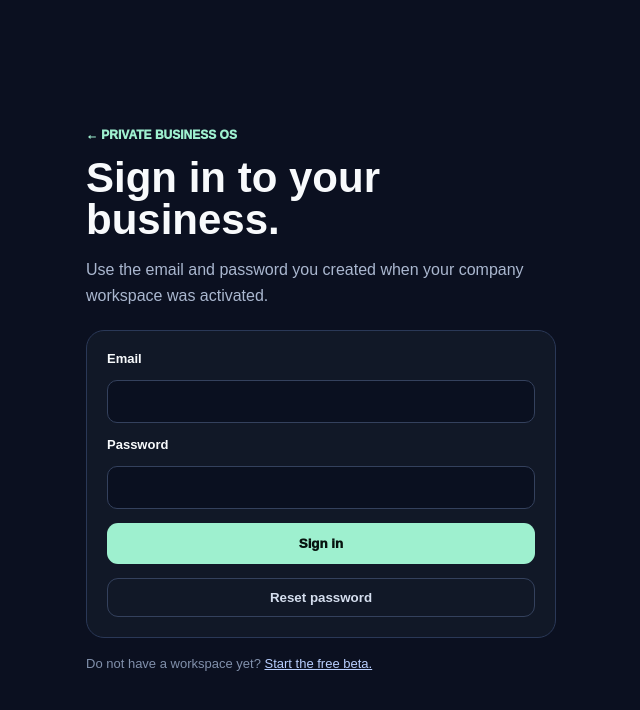
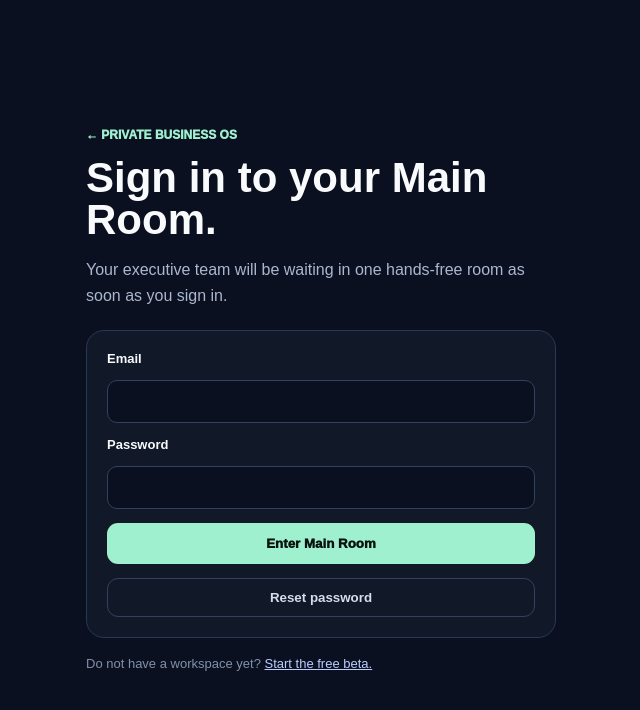
Before and after one commit to jimrusk/aridon-app, a Next.js app: page /customer/login in a window 1280 px wide. Shown: the top 710 px of the page, without its empty margins (319-959 px from the left). Built offline with nearby package versions, Linux system fonts and the light colour scheme.

Commit message:
Land customers in the executive Main Room

```diff
--- a/app/customer/login/page.tsx
+++ b/app/customer/login/page.tsx
@@ -25,7 +25,7 @@ export default function CustomerLoginPage() {
       if (!token) return;
       const response = await fetch('/api/customer/me', { headers: { Authorization: `Bearer ${token}` }, cache: 'no-store' });
       const result = await response.json().catch(() => ({}));
-      if (response.ok && result.tenant?.slug) router.replace(safeNext() || `/workspace/${result.tenant.slug}`);
+      if (response.ok && result.tenant?.slug) router.replace(safeNext() || '/customer/start');
     });
   }, [router]);
 
@@ -37,7 +37,7 @@ export default function CustomerLoginPage() {
     const response = await fetch('/api/customer/me', { headers: { Authorization: `Bearer ${data.session.access_token}` }, cache: 'no-store' });
     const result = await response.json().catch(() => ({}));
     if (!response.ok || !result.tenant?.slug) { setMessage(result.error || 'This login does not have a company workspace yet.'); setLoading(false); return; }
-    router.replace(safeNext() || `/workspace/${result.tenant.slug}`);
+    router.replace(safeNext() || '/customer/start');
   }
 
   async function resetPassword() {
@@ -51,14 +51,14 @@ export default function CustomerLoginPage() {
     <main style={{ minHeight: '100vh', background: '#0B1020', color: '#F8FAFC', display: 'grid', placeItems: 'center', padding: '24px', fontFamily: 'Arial, sans-serif' }}>
       <div style={{ width: '100%', maxWidth: '470px' }}>
         <Link href="/business-os" style={{ color: '#9EF0CF', fontSize: '12px', fontWeight: 950, textDecoration: 'none' }}>← PRIVATE BUSINESS OS</Link>
-        <h1 style={{ fontSize: '42px', lineHeight: 1, margin: '14px 0 10px' }}>Sign in to your business.</h1>
-        <p style={{ color: '#AAB7CF', lineHeight: 1.6, marginBottom: '22px' }}>Use the email and password you created when your company workspace was activated.</p>
+        <h1 style={{ fontSize: '42px', lineHeight: 1, margin: '14px 0 10px' }}>Sign in to your Main Room.</h1>
+        <p style={{ color: '#AAB7CF', lineHeight: 1.6, marginBottom: '22px' }}>Your executive team will be waiting in one hands-free room as soon as you sign in.</p>
 
         <form onSubmit={signIn} style={{ background: '#111827', border: '1px solid #2A3857', borderRadius: '18px', padding: '20px', display: 'grid', gap: '14px' }}>
           <label style={labelStyle}>Email<input type="email" required value={email} onChange={(event) => setEmail(event.target.value)} autoComplete="email" style={inputStyle} /></label>
           <label style={labelStyle}>Password<input type="password" required value={password} onChange={(event) => setPassword(event.target.value)} autoComplete="current-password" style={inputStyle} /></label>
           {message && <div style={{ background: '#1C2538', border: '1px solid #354461', borderRadius: '10px', padding: '11px', color: '#D4DEEF', fontSize: '13px', lineHeight: 1.5 }}>{message}</div>}
-          <button type="submit" disabled={loading} style={{ border: 0, background: '#9EF0CF', color: '#08130F', padding: '13px', borderRadius: '11px', fontWeight: 950, cursor: loading ? 'wait' : 'pointer' }}>{loading ? 'Signing in…' : 'Sign in'}</button>
+          <button type="submit" disabled={loading} style={{ border: 0, background: '#9EF0CF', color: '#08130F', padding: '13px', borderRadius: '11px', fontWeight: 950, cursor: loading ? 'wait' : 'pointer' }}>{loading ? 'Signing in…' : 'Enter Main Room'}</button>
           <button type="button" onClick={resetPassword} style={{ border: '1px solid #34415D', background: 'transparent', color: '#D5DEEE', padding: '11px', borderRadius: '11px', fontWeight: 800, cursor: 'pointer' }}>Reset password</button>
         </form>
 
```
